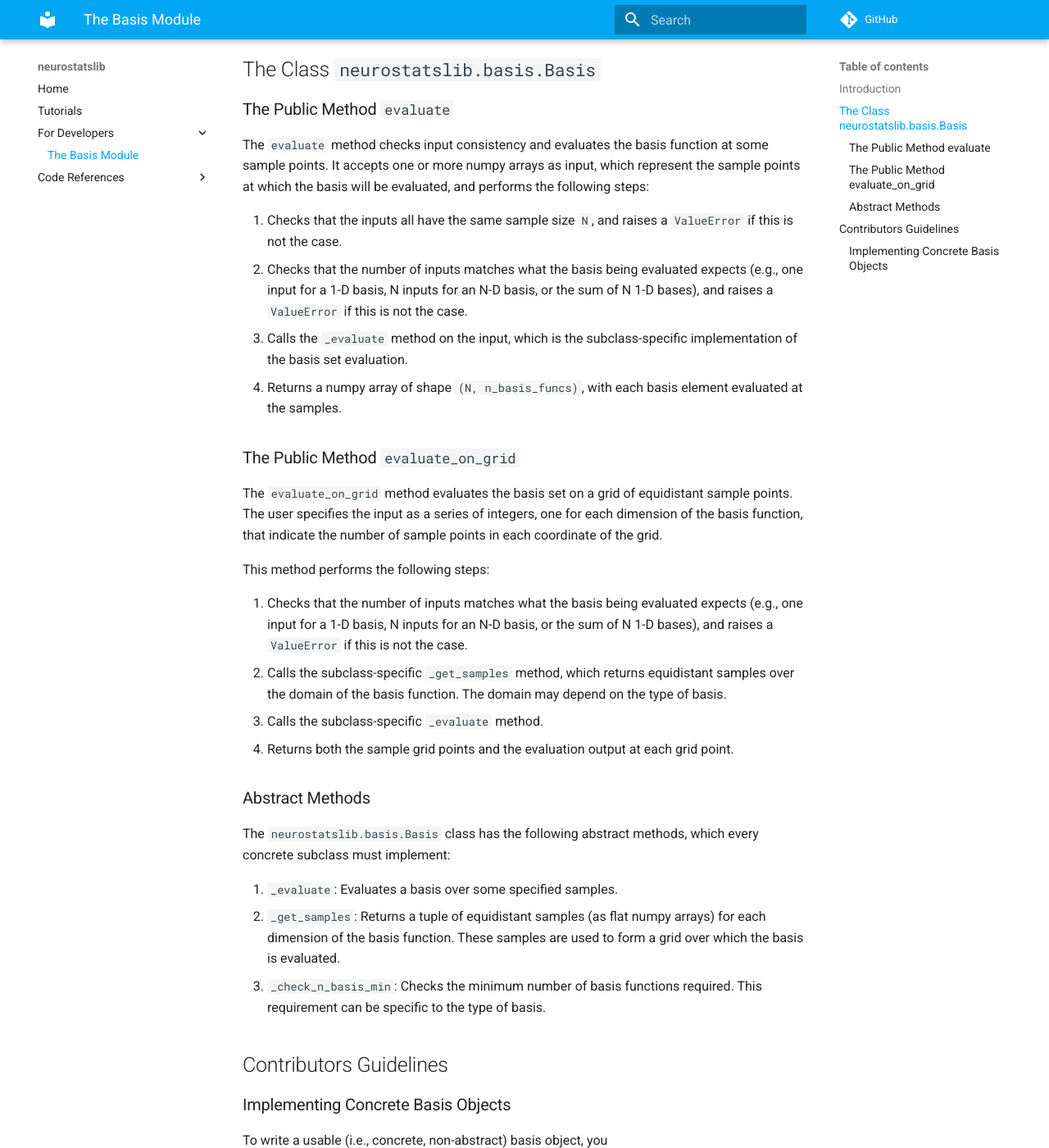
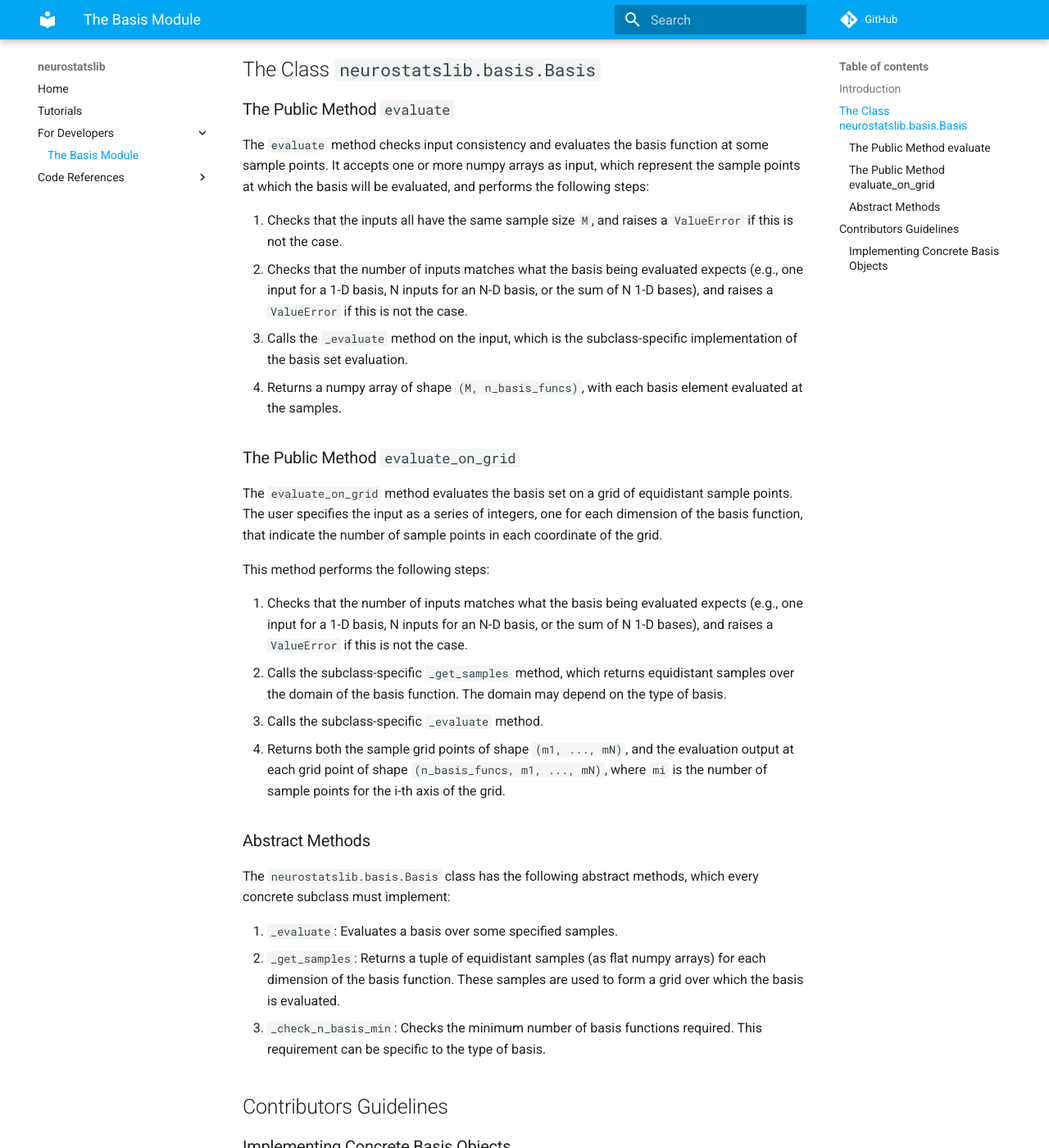
Before and after one commit to flatironinstitute/nemos, an MkDocs documentation site: the page built from docs/developers_notes/basis_module.md, in a window 1280 px wide and 1400 px high, scrolled down 734 px. Shown: the whole window at 82% size. Built offline with MkDocs 1.6.1 and Material for MkDocs 9.7.7, drawn with Linux system fonts in a browser that asks for light colours; comment, search, counter and statistics services are not loaded.

Commit message:
added sample points

```diff
--- a/docs/developers_notes/basis_module.md
+++ b/docs/developers_notes/basis_module.md
@@ -32,10 +32,10 @@ The super-class `Basis` provides two public methods, [`evaluate`](#the-public-me
 
 The `evaluate` method checks input consistency and evaluates the basis function at some sample points. It accepts one or more numpy arrays as input, which represent the sample points at which the basis will be evaluated, and performs the following steps:
 
-1. Checks that the inputs all have the same sample size `N`, and raises a `ValueError` if this is not the case.
+1. Checks that the inputs all have the same sample size `M`, and raises a `ValueError` if this is not the case.
 2. Checks that the number of inputs matches what the basis being evaluated expects (e.g., one input for a 1-D basis, N inputs for an N-D basis, or the sum of N 1-D bases), and raises a `ValueError` if this is not the case.
 3. Calls the `_evaluate` method on the input, which is the subclass-specific implementation of the basis set evaluation.
-4. Returns a numpy array of shape `(N, n_basis_funcs)`, with each basis element evaluated at the samples.
+4. Returns a numpy array of shape `(M, n_basis_funcs)`, with each basis element evaluated at the samples.
 
 ### The Public Method `evaluate_on_grid`
 
@@ -46,7 +46,7 @@ This method performs the following steps:
 1. Checks that the number of inputs matches what the basis being evaluated expects (e.g., one input for a 1-D basis, N inputs for an N-D basis, or the sum of N 1-D bases), and raises a `ValueError` if this is not the case.
 2. Calls the subclass-specific `_get_samples` method, which returns equidistant samples over the domain of the basis function. The domain may depend on the type of basis.
 3. Calls the subclass-specific `_evaluate` method.
-4. Returns both the sample grid points and the evaluation output at each grid point.
+4. Returns both the sample grid points of shape `(m1, ..., mN)`, and the evaluation output at each grid point of shape `(n_basis_funcs, m1, ..., mN)`, where `mi` is the number of sample points for the i-th axis of the grid.
 
 ### Abstract Methods
 
```
